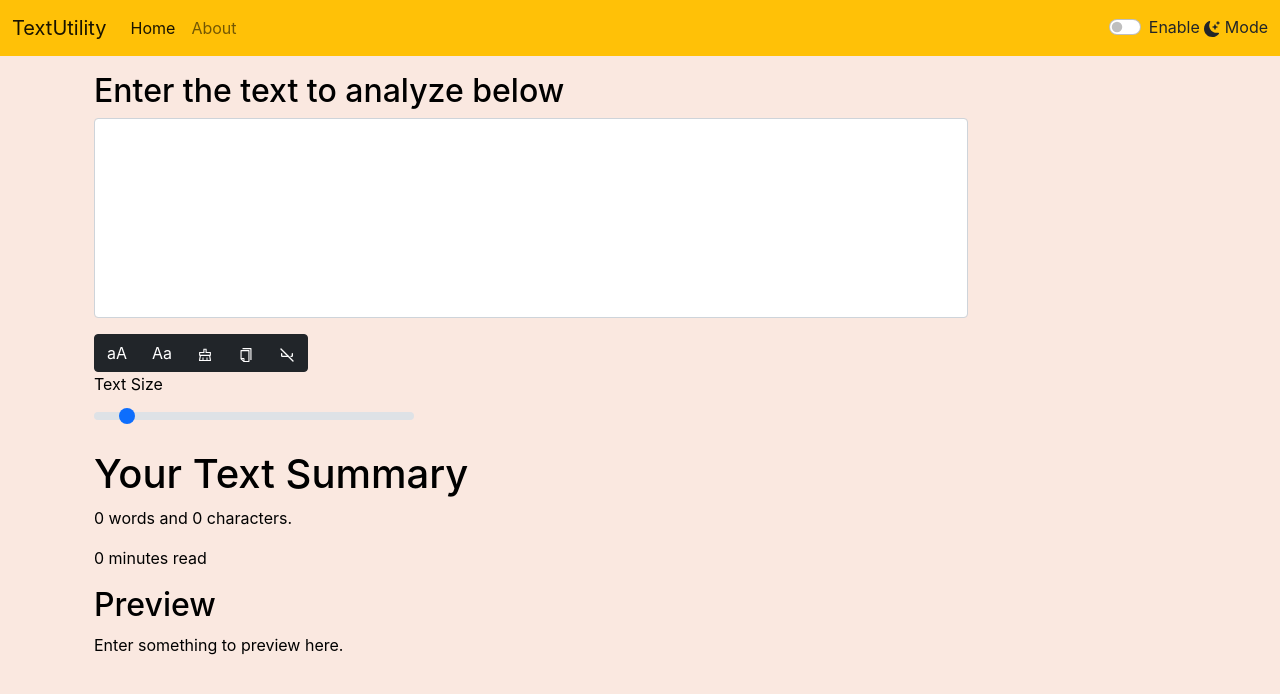
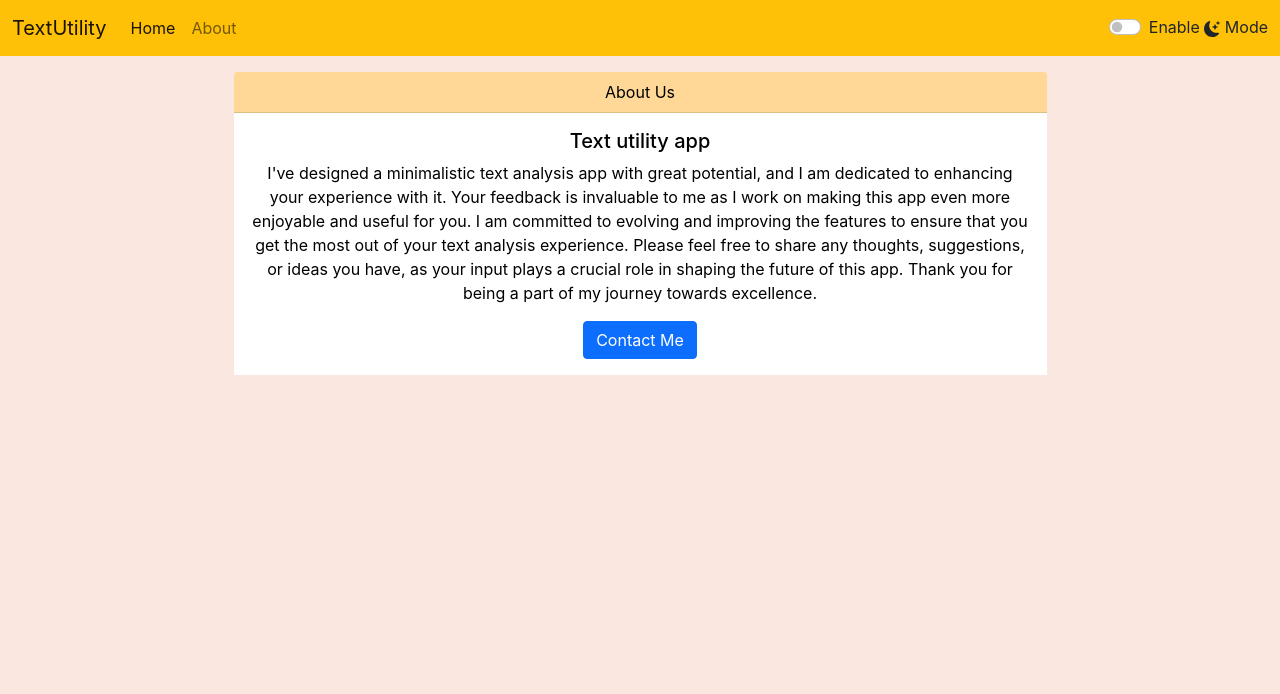
Before and after one commit to mayank2345/Text_utility, a React (Create React App) app: page /about in a window 1280 px wide. Shown: the top 694 px of the page. Built offline with nearby package versions, Linux system fonts and the light colour scheme.

Commit message:
Improved UI

```diff
--- a/package.json
+++ b/package.json
@@ -14,7 +14,9 @@
     "react": "^18.2.0",
     "react-dom": "^18.2.0",
     "react-icons": "^4.11.0",
+    "react-router-dom": "^6.18.0",
     "react-scripts": "5.0.1",
+    "reactjs-popup": "^2.0.6",
     "web-vitals": "^2.1.4"
   },
   "scripts": {
--- a/src/App.js
+++ b/src/App.js
@@ -1,8 +1,11 @@
 import React, {useState} from 'react';
+import { BrowserRouter as Router, Route, Routes } from "react-router-dom";
+
 import './App.css';
 import Navbar from './components/Navbar';
 import TextForm from './components/TextForm';
 import Alert from './components/Alert';
+import About from './components/About';
 
 function App() {
 
@@ -36,13 +39,18 @@ function App() {
 
 
   return (
-    <div>
+    <Router>
       <Navbar title = 'TextUtility' about = "About"  mode={mode} toggleMode = {toggleMode} />
       <Alert alert = {alert} />
       <div className='container my-3'>
-        < TextForm heading ='Enter the text to analyze below' mode={mode} showAlert = {showAlert} />
+      <Routes>
+          <Route exact path="/about" element={<About mode = {mode} />}>
+          </Route>
+          <Route exact path="/" element={< TextForm heading ='Enter the text to analyze below' mode={mode} showAlert = {showAlert} />}>
+          </Route>
+        </Routes>
       </div>
-    </div>
+    </Router>
 
   );
 }
--- a/src/components/About.js
+++ b/src/components/About.js
@@ -1,48 +1,42 @@
 import React from 'react'
 
-export default function About() {
+export default function About(props) {
     return (
-        <div className='container'>
-            <h1 className='my-4'>About Us</h1>
-            <div className="accordion" id="accordionExample">
-                <div className="accordion-item">
-                    <h2 className="accordion-header" id="headingOne">
-                        <button className="accordion-button" type="button" data-bs-toggle="collapse" data-bs-target="#collapseOne" aria-expanded="true" aria-controls="collapseOne">
-                            Accordion Item #1
-                        </button>
-                    </h2>
-                    <div id="collapseOne" className="accordion-collapse collapse show" aria-labelledby="headingOne" data-bs-parent="#accordionExample">
-                        <div className="accordion-body">
-                            <strong>This is the first item's accordion body.</strong> It is shown by default, until the collapse plugin adds the appropriate classes that we use to style each element. These classes control the overall appearance, as well as the showing and hiding via CSS transitions. You can modify any of this with custom CSS or overriding our default variables. It's also worth noting that just about any HTML can go within the <code>.accordion-body</code>, though the transition does limit overflow.
+        <div className='container text-center w-75'
+            style={{color: props.mode === 'light'? 'black':'white'}}
+        >
+            <div className="card border border-0">
+                <div className="card-header "
+                style={{backgroundColor: props.mode === 'light'? '#FFD898':'#050A30'}}
+                >
+                    About Us
+                </div>
+                <div className="card-body"
+                    style={{backgroundColor: props.mode === 'light'? 'white':'#B9B7BD', color: 'black'}}
+                >
+                    <h5 className="card-title">Text utility app</h5>
+                    <p className="card-text">I've designed a minimalistic text analysis app with great potential, and I am dedicated to enhancing your experience with it. Your feedback is invaluable to me as I work on making this app even more enjoyable and useful for you. I am committed to evolving and improving the features to ensure that you get the most out of your text analysis experience. Please feel free to share any thoughts, suggestions, or ideas you have, as your input plays a crucial role in shaping the future of this app. Thank you for being a part of my journey towards excellence.</p>
+                    <button type="button" class="btn btn-primary" data-bs-toggle="modal" data-bs-target="#exampleModal">Contact Me</button>
+                    <div class="modal fade" id="exampleModal" tabindex="-1" aria-labelledby="exampleModalLabel" aria-hidden="true">
+                    <div class="modal-dialog">
+                        <div class="modal-content">
+                        <div class="modal-header">
+                            <h5 class="modal-title" id="exampleModalLabel">Contact Details</h5>
+                            <button type="button" class="btn-close" data-bs-dismiss="modal" aria-label="Close"></button>
+                        </div>
+                        <div class="modal-body text-start ">
+                            <p><strong>Mobile: </strong>7358087797</p>
+                            <p><strong>Email: </strong><a type='email' href='mailto:hornetg30@gmail.com'>hornetg30@gmail.com</a></p>
+                            <p><strong>Portfolio: </strong><a href='https://gleeful-meerkat-4a4cc4.netlify.app/'>My Portfolio</a></p>
+                        </div>
+                        <div class="modal-footer">
+                            <button type="button" class="btn btn-secondary" data-bs-dismiss="modal">Close</button>
+                        </div>
                         </div>
                     </div>
-                </div>
-                <div className="accordion-item">
-                    <h2 className="accordion-header" id="headingTwo">
-                        <button className="accordion-button collapsed" type="button" data-bs-toggle="collapse" data-bs-target="#collapseTwo" aria-expanded="false" aria-controls="collapseTwo">
-                            Accordion Item #2
-                        </button>
-                    </h2>
-                    <div id="collapseTwo" className="accordion-collapse collapse" aria-labelledby="headingTwo" data-bs-parent="#accordionExample">
-                        <div className="accordion-body">
-                            <strong>This is the second item's accordion body.</strong> It is hidden by default, until the collapse plugin adds the appropriate classes that we use to style each element. These classes control the overall appearance, as well as the showing and hiding via CSS transitions. You can modify any of this with custom CSS or overriding our default variables. It's also worth noting that just about any HTML can go within the <code>.accordion-body</code>, though the transition does limit overflow.
-                        </div>
-                    </div>
-                </div>
-                <div className="accordion-item">
-                    <h2 className="accordion-header" id="headingThree">
-                        <button className="accordion-button collapsed" type="button" data-bs-toggle="collapse" data-bs-target="#collapseThree" aria-expanded="false" aria-controls="collapseThree">
-                            Accordion Item #3
-                        </button>
-                    </h2>
-                    <div id="collapseThree" className="accordion-collapse collapse" aria-labelledby="headingThree" data-bs-parent="#accordionExample">
-                        <div className="accordion-body">
-                            <strong>This is the third item's accordion body.</strong> It is hidden by default, until the collapse plugin adds the appropriate classes that we use to style each element. These classes control the overall appearance, as well as the showing and hiding via CSS transitions. You can modify any of this with custom CSS or overriding our default variables. It's also worth noting that just about any HTML can go within the <code>.accordion-body</code>, though the transition does limit overflow.
-                        </div>
                     </div>
                 </div>
             </div>
-            <button className='btn btn-dark my-2'>Dark mode</button>
         </div>
     )
 }
--- a/src/components/Alert.js
+++ b/src/components/Alert.js
@@ -8,12 +8,12 @@ function Alert(props) {
     }
 
   return (
-        props.alert && <div className={`alert alert-${props.alert.type} alert-dismissible fade show`}
+        props.alert && <div className={`alert alert-${props.alert.type} alert-dismissible fade show float-end`}
         style={{
-            position:'absolute',
+            position: 'absolute',
             zIndex: 3,
-            width: '100%',
-            textAlign: 'center'
+            textAlign: 'center',
+            right: 0
         }}
         role="alert">
             <strong>{capitalize(props.alert.type)}</strong>: {props.alert.message}
--- a/src/components/Navbar.js
+++ b/src/components/Navbar.js
@@ -2,23 +2,24 @@ import React from 'react'
 import { PropTypes } from 'prop-types'
 import { BsFillMoonStarsFill } from 'react-icons/bs'
 import { BsFillSunFill } from 'react-icons/bs'
+import { Link } from 'react-router-dom'
 
 export default function Navbar(props) {
 
   return (
     <nav className={`navbar navbar-expand-lg navbar-${props.mode} bg-${props.mode=== 'light'?'warning':'dark'}`}>
       <div className="container-fluid">
-        <a className="navbar-brand" href="/">{props.title}</a>
+        <Link className="navbar-brand" to="/">{props.title}</Link>
         <button className="navbar-toggler" type="button" data-bs-toggle="collapse" data-bs-target="#navbarSupportedContent" aria-controls="navbarSupportedContent" aria-expanded="false" aria-label="Toggle navigation">
           <span className="navbar-toggler-icon"></span>
         </button>
         <div className="collapse navbar-collapse" id="navbarSupportedContent">
           <ul className="navbar-nav me-auto mb-2 mb-lg-0">
             <li className="nav-item">
-              <a className="nav-link active" aria-current="page" href="/">Home</a>
+              <Link className="nav-link active" aria-current="page" to="/">Home</Link>
             </li>
             <li className="nav-item">
-              <a className="nav-link" href="/">{props.about}</a>
+              <Link className="nav-link" to="/about">{props.about}</Link>
             </li>
           </ul>
           {/* <form className="d-flex">
```
Also changed, not shown: 1 other file (tests, documents, lock files or other folders).
